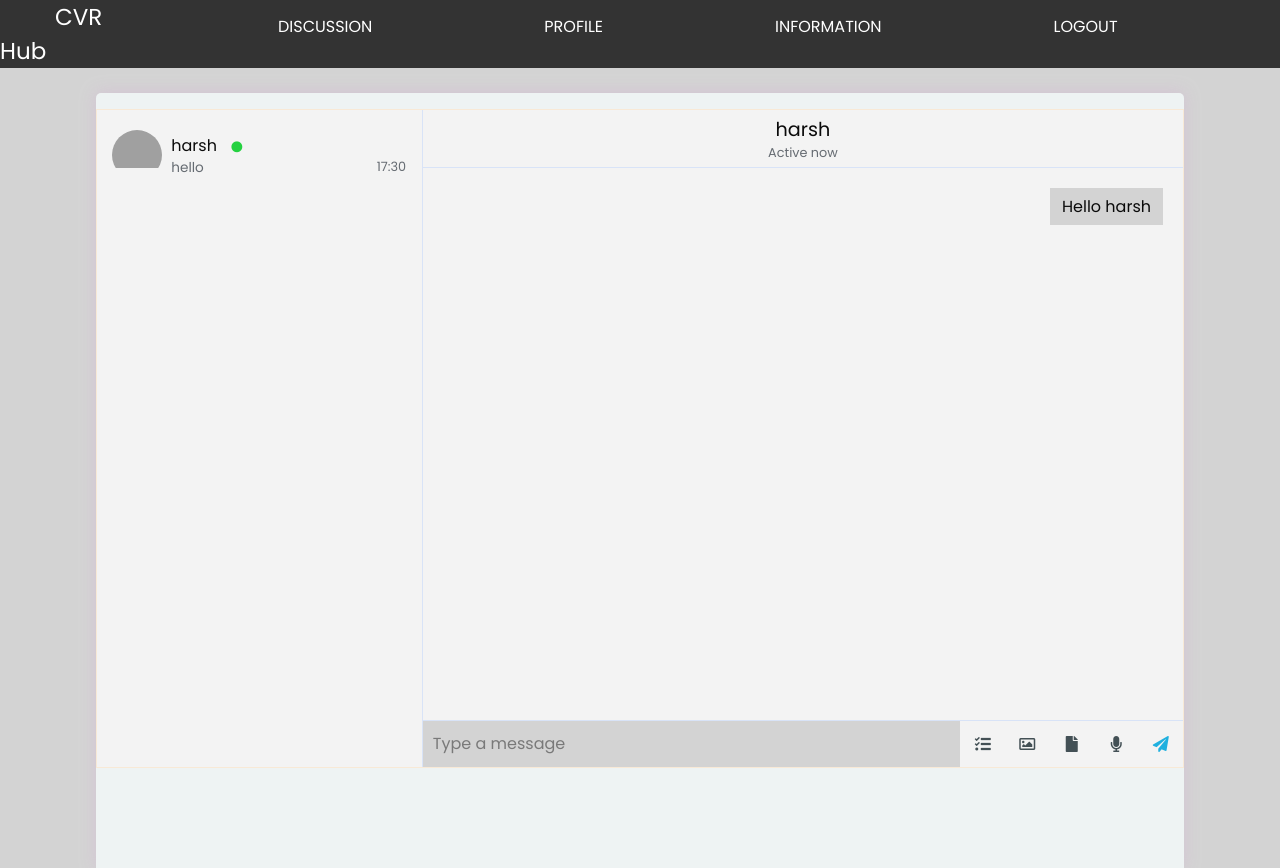
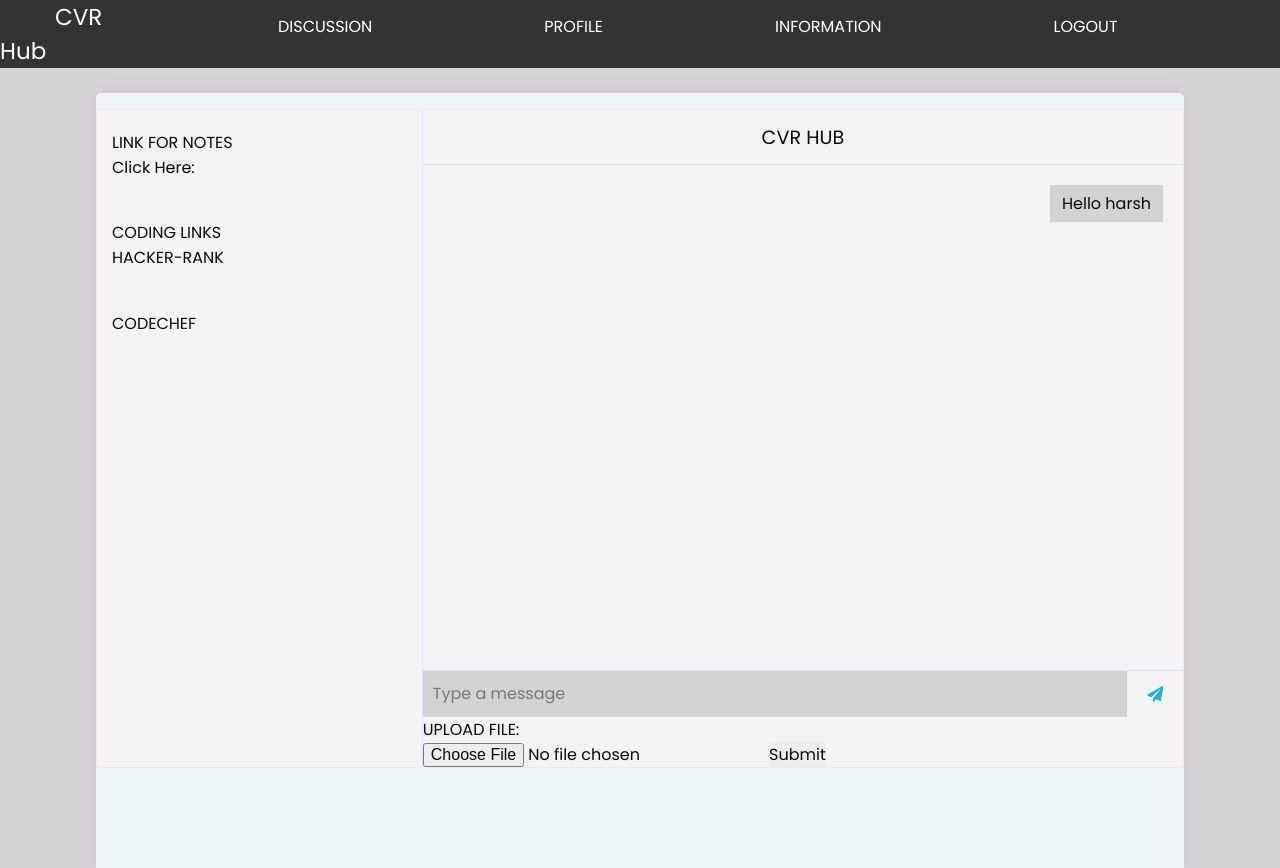
Before and after one commit to Gubba-Jaydeep/PlacementProject, a Django app: page /info in a window 1280 px wide. Run offline with Django 3.2, Linux system fonts and the light colour scheme; some web fonts are replaced; grey boxes are pictures that could not be loaded.

Commit message:
info page changes

```diff
--- a/Forum/mainapp/templates/mainapp/info.html
+++ b/Forum/mainapp/templates/mainapp/info.html
@@ -1242,7 +1242,8 @@ document.addEventListener("DOMContentLoaded", function(event) {
     });
 });
 </script>
-    <style>
+
+<style>
 #n1 {
   list-style-type: none;
   margin: 0;
@@ -1281,6 +1282,7 @@ document.addEventListener("DOMContentLoaded", function(event) {
   <li id="n2"><a id="a1"  href="{% url 'mainapp:profile' %}">PROFILE</a></li>
   <li id="n2"><a id="a1" href="{% url 'mainapp:info' %}">INFORMATION</a></li>
      <li id="n2"><a id="a1" href="{% url 'mainapp:logout' %}">LOGOUT</a></li>
+
   </div>
 </div>
 </ul>
@@ -1353,14 +1355,32 @@ document.addEventListener("DOMContentLoaded", function(event) {
             <div class="user-chat-column">
 
               <div class="user-box">
-                <div class="avatar"></div>
+
                 <div class="chat-info">
-                  <div class="id"> <span class="username"> harsh</span> <i class="fa fa-circle status color-online" aria-hidden="true"></i></div>
-                  <div class="timestamp">17:30</div>
-                  <div class="last-msg">hello</div>
+                  <div class="id"> LINK FOR NOTES</div>
+                  <div class="timestamp"></div>
+                    <a href="http://cvr.ac.in/cse/stud/eresource.html">Click Here:</a>
+
                 </div>
               </div>
+                <div class="user-box">
 
+                <div class="chat-info">
+                  <div class="id"> CODING LINKS</div>
+                  <div class="timestamp"></div>
+                    <a href="http://hackerrank.com">HACKER-RANK</a>
+
+                </div>
+              </div>
+                 <div class="user-box">
+
+                <div class="chat-info">
+                  <div class="id"> </div>
+                  <div class="timestamp"></div>
+                    <a href="http://codechef.com">CODECHEF</a>
+
+                </div>
+              </div>
             </div>
             <div class="group-chat-column">
               <div class="group-box">
@@ -1380,8 +1400,8 @@ document.addEventListener("DOMContentLoaded", function(event) {
               <div class="back-button"><i id="back-button" class="fa fa-chevron-left" aria-hidden="true"></i><span>Back</span> </div>
               <div class="id-status">
 
-                <div class="id-displayer announcement"> harsh</div>
-                <div class="status-displayer">Active now</div>
+                <div class="id-displayer announcement"> CVR HUB</div>
+                <div class="status-displayer"></div>
               </div>
             </div>
             <div class="chat-box" id="chat-box">
@@ -1399,14 +1419,16 @@ document.addEventListener("DOMContentLoaded", function(event) {
 
             <div class="input-box"><input id="inputbox" type="text" placeholder="Type a message">
 
-              <div class="icon"><i id="task" class="fas fa-tasks"></i></div>
-              <div class="icon"><i class="far fa-image"></i></div>
-              <div class="icon"><i id="file" class="fa fa-file" aria-hidden="true"></i></div>
-              <div class="icon"><i id="microphone" class="fa fa-microphone" aria-hidden="true"></i></div>
+
               <div class="icon">
                 <i id="send" class="fa fa-paper-plane" aria-hidden="true"></i></div>
 
             </div>
+              <div >UPLOAD FILE:<form action="">
+  <input type="file" name="pic" accept="image/* pdf">
+  <input type="submit" placeholder="SEND">
+</form>
+</div>
           </div>
 
         </div>
```
Also changed, not shown: Forum/mainapp/static/mainapp/assets/css/bootstrap.css.
